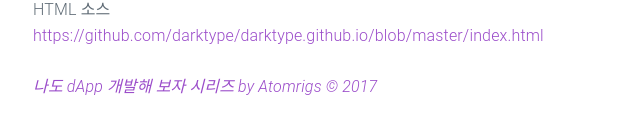
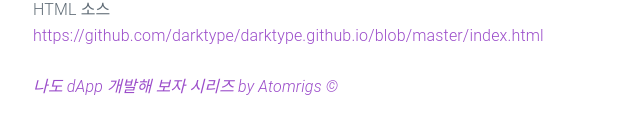
Before and after one commit to darktype/darktype.github.io, a plain HTML site: page index.html in a window 1280 px wide. Shown: the part 341-474 px from the top of the page, 17-657 px from the left. Drawn offline with nearby package versions, Linux system fonts and the light colour scheme; a script that the page names is missing.

Commit message:
Update index.html

```diff
--- a/index.html
+++ b/index.html
@@ -28,7 +28,7 @@ HTML 소스<br>
 <a href="https://github.com/darktype/darktype.github.io/blob/master/index.html">https://github.com/darktype/darktype.github.io/blob/master/index.html</a>
 <br><br>
 <p>
-<a href="http://www.chaintalk.io/archive/lecture?sca=%EB%82%98%EB%8F%84+dApp+%EA%B0%9C%EB%B0%9C"><i>나도 dApp 개발해 보자 시리즈 by Atomrigs © 2017</i></a>
+<a href="http://www.chaintalk.io/archive/lecture?sca=%EB%82%98%EB%8F%84+dApp+%EA%B0%9C%EB%B0%9C"><i>나도 dApp 개발해 보자 시리즈 by Atomrigs ©</i></a>
 </p>
 
 </body>
```
